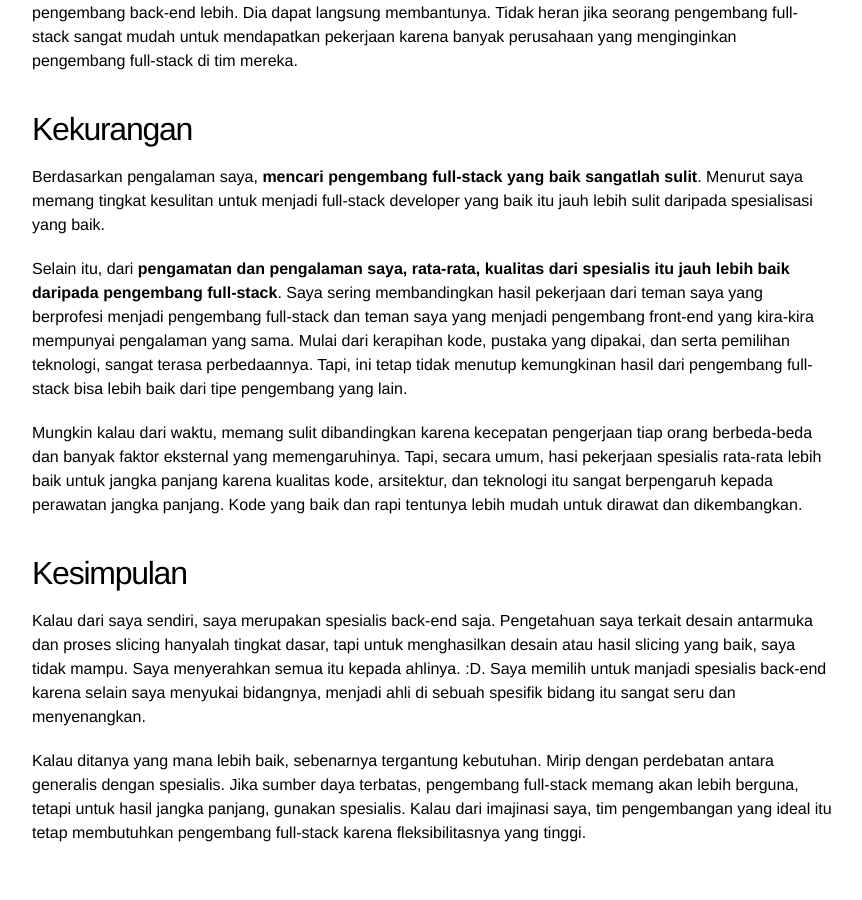
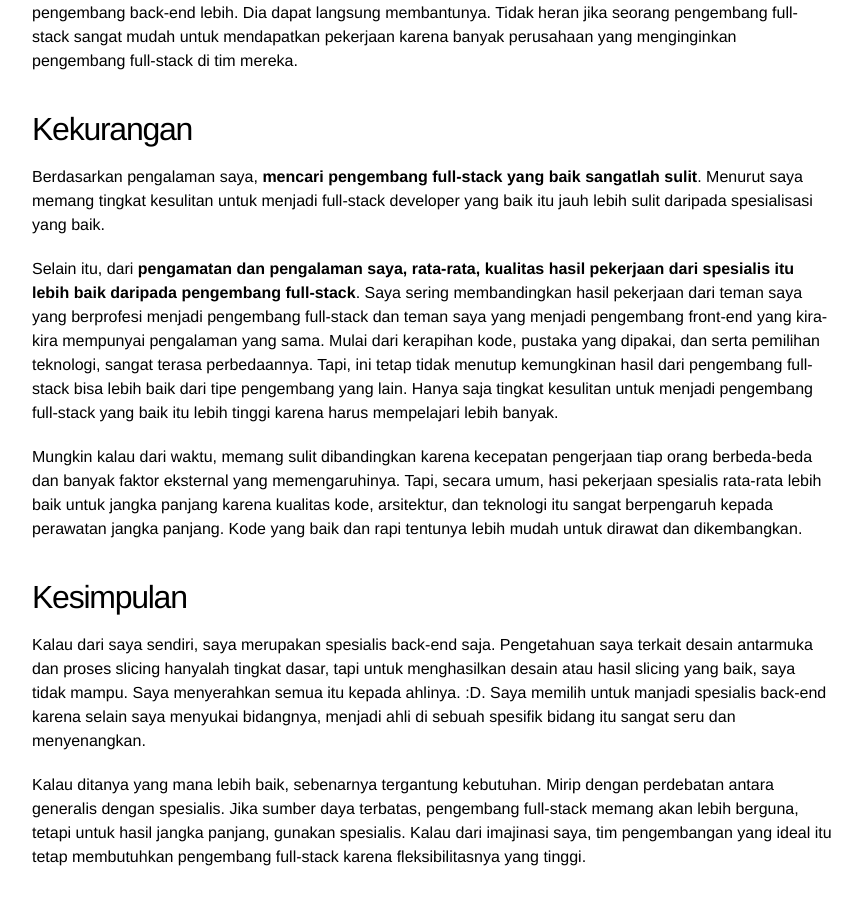
Before and after one commit to edwinlunando/edwinlunando.github.io, a Jekyll site: the page built from _posts/2015-01-27-tentang-pengembang-full-stack.markdown, in a window 1280 px wide and 900 px high, scrolled down 810 px. Shown: the whole window, without its empty margins (208-1070 px from the left). Built offline with Jekyll 4.4.1, drawn with Linux system fonts in a browser that asks for light colours; comment, search, counter and statistics services are not loaded.

Commit message:
add info on full stack

```diff
--- a/_posts/2015-01-27-tentang-pengembang-full-stack.markdown
+++ b/_posts/2015-01-27-tentang-pengembang-full-stack.markdown
@@ -27,7 +27,7 @@ Kedua, **fleksibilitas**. Pemahaman yang luas dan lebar terhadap sebuah sistem t
 
 Berdasarkan pengalaman saya, **mencari pengembang full-stack yang baik sangatlah sulit**. Menurut saya memang tingkat kesulitan untuk menjadi full-stack developer yang baik itu jauh lebih sulit daripada spesialisasi yang baik.
 
-Selain itu, dari **pengamatan dan pengalaman saya, rata-rata, kualitas dari spesialis itu jauh lebih baik daripada pengembang full-stack**. Saya sering membandingkan hasil pekerjaan dari teman saya yang berprofesi menjadi pengembang full-stack dan teman saya yang menjadi pengembang front-end yang kira-kira mempunyai pengalaman yang sama. Mulai dari kerapihan kode, pustaka yang dipakai, dan serta pemilihan teknologi, sangat terasa perbedaannya. Tapi, ini tetap tidak menutup kemungkinan hasil dari pengembang full-stack bisa lebih baik dari tipe pengembang yang lain.
+Selain itu, dari **pengamatan dan pengalaman saya, rata-rata, kualitas hasil pekerjaan dari spesialis itu lebih baik daripada pengembang full-stack**. Saya sering membandingkan hasil pekerjaan dari teman saya yang berprofesi menjadi pengembang full-stack dan teman saya yang menjadi pengembang front-end yang kira-kira mempunyai pengalaman yang sama. Mulai dari kerapihan kode, pustaka yang dipakai, dan serta pemilihan teknologi, sangat terasa perbedaannya. Tapi, ini tetap tidak menutup kemungkinan hasil dari pengembang full-stack bisa lebih baik dari tipe pengembang yang lain. Hanya saja tingkat kesulitan untuk menjadi pengembang full-stack yang baik itu lebih tinggi karena harus mempelajari lebih banyak.
 
 Mungkin kalau dari waktu, memang sulit dibandingkan karena kecepatan pengerjaan tiap orang berbeda-beda dan banyak faktor eksternal yang memengaruhinya. Tapi, secara umum, hasi pekerjaan spesialis rata-rata lebih baik untuk jangka panjang karena kualitas kode, arsitektur, dan teknologi itu sangat berpengaruh kepada perawatan jangka panjang. Kode yang baik dan rapi tentunya lebih mudah untuk dirawat dan dikembangkan.
 
```
